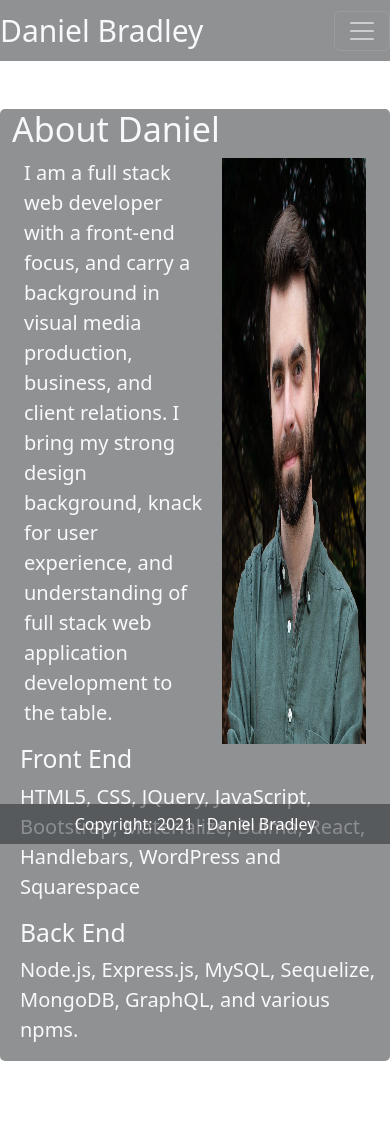
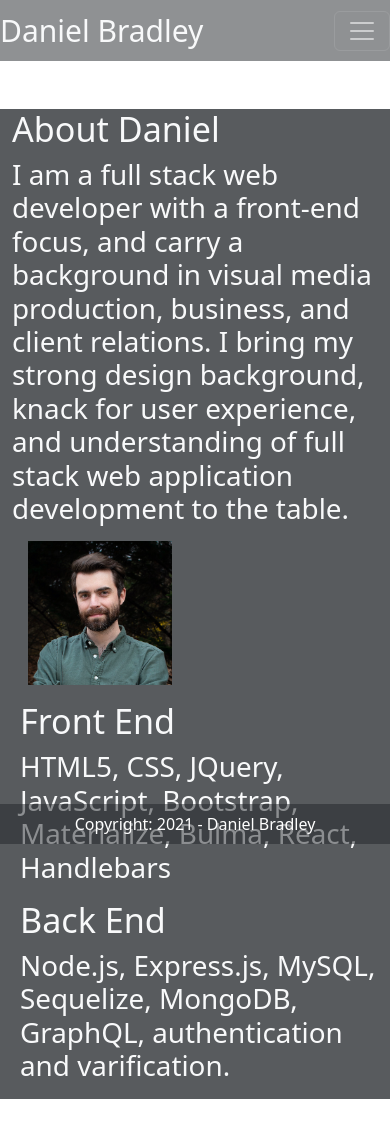
Before and after one commit to WebDeverDan/react-portfolio-old, a React (Create React App) app in the folder main/: page /about in a window 390 px wide. Shown: the top 1138 px of the page. Built offline with nearby package versions, Linux system fonts and the light colour scheme.

Commit message:
updated about for responsiveness

```diff
--- a/main/src/components/About.js
+++ b/main/src/components/About.js
@@ -1,24 +1,32 @@
 import React from 'react';
 import Daniel from '../Images/Daniel_Bradley.jpg'
+import { Container, Row, Col } from 'react-bootstrap';
 
 const About = () => {
 
   return (
 
+<Container fluid="md bg-dark bg-opacity-75 mt-5 mb-5">
+{/* <div class="container bg-dark bg-opacity-50 portfolio-container mt-5 mb-5"> */}
+    <h1 class="display-4 text-light">About Daniel</h1>
+    <Row className="justify-content-center">
+    {/* <div className="about-content container-fluid bg-opacity-50"> */}
+    <Col sm={8}>
+    <p class="lead display-6 text-light">I am a full stack web developer with a front-end focus, and carry a background in visual media production, business, and client relations. I bring my strong design background, knack for user experience, and understanding of full stack web application development to the table.</p>
 
-<div class="container bg-dark bg-opacity-50 portfolio-container mt-5 mb-5">
-    <h1 class="display-4 text-light">About Daniel</h1>
-    <div className="about-content container-fluid bg-opacity-50">
-    <p class="lead text-light">I am a full stack web developer with a front-end focus, and carry a background in visual media production, business, and client relations. I bring my strong design background, knack for user experience, and understanding of full stack web application development to the table.</p>
-    <img src={Daniel} alt="image of Daniel who is wearing a green shirt" className="Daniel" />
-    </div>
-    <div className="skills text-light bg-opacity-25">
-    <h2 >Front End</h2>
-    <p class="lead text-light">HTML5, CSS, JQuery, JavaScript, Bootstrap, Materialize, Bulma, React, Handlebars, WordPress and Squarespace</p>
-    <h2>Back End</h2>
-    <p class="lead text-light">Node.js, Express.js, MySQL, Sequelize, MongoDB, GraphQL, and various npms.</p>
+    </Col>
+    <Col sm={4}>
+    <img src={Daniel} alt="image of Daniel who is wearing a green shirt" className="Daniel mb-3" />
+    </Col>
+    </Row>
+    {/* </div> */}
+    <div className="skills  text-light bg-opacity-25">
+    <h2 class="lead display-4 text-light">Front End</h2>
+    <p class="lead text-light display-6">HTML5, CSS, JQuery, JavaScript, Bootstrap, Materialize, Bulma, React, Handlebars</p>
+    <h2 class="lead display-4 text-light">Back End</h2>
+    <p class="lead text-light display-6">Node.js, Express.js, MySQL, Sequelize, MongoDB, GraphQL, authentication and varification.</p>
 </div>
-</div>
+</Container>
   );
 };
 
```
